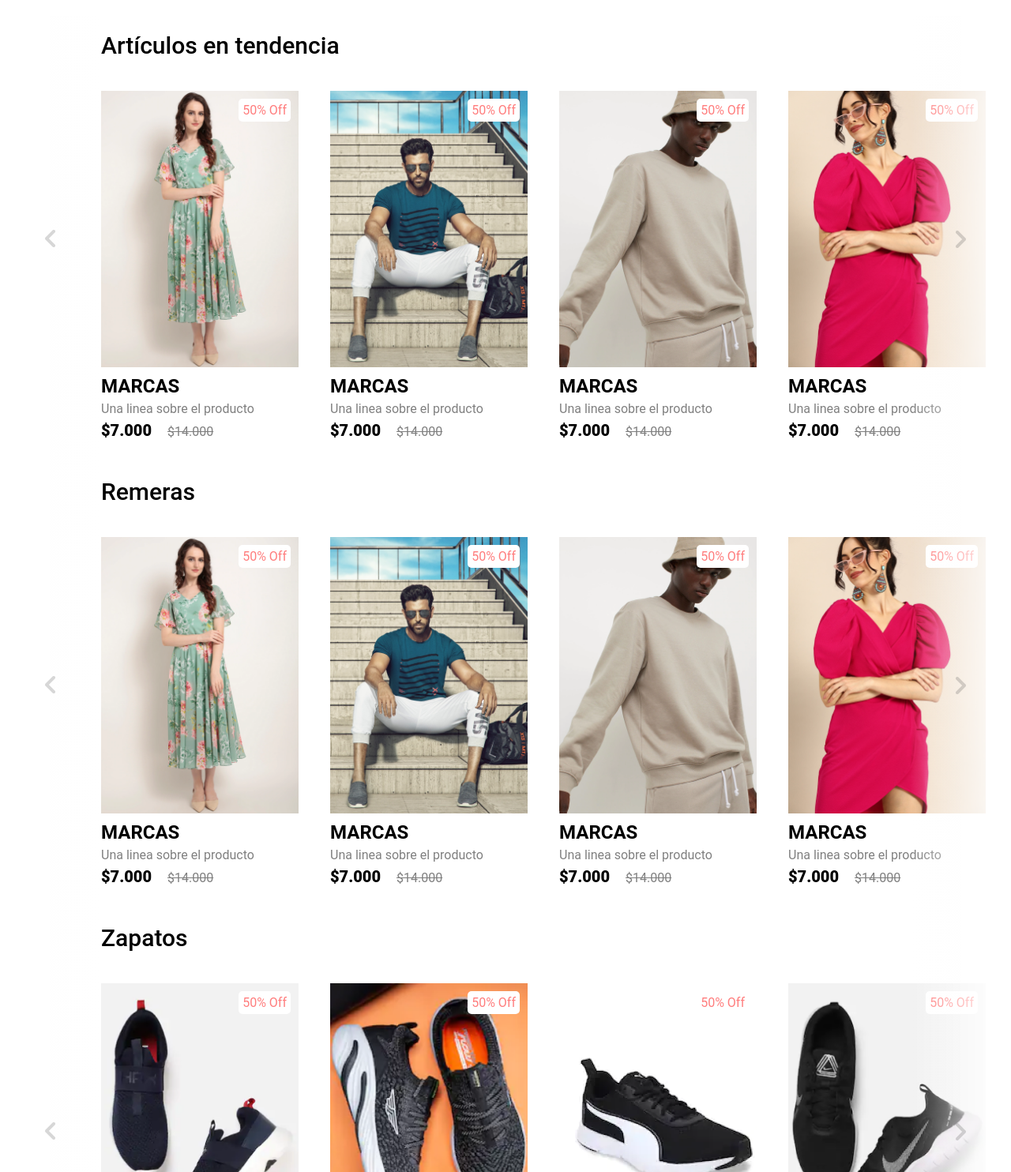
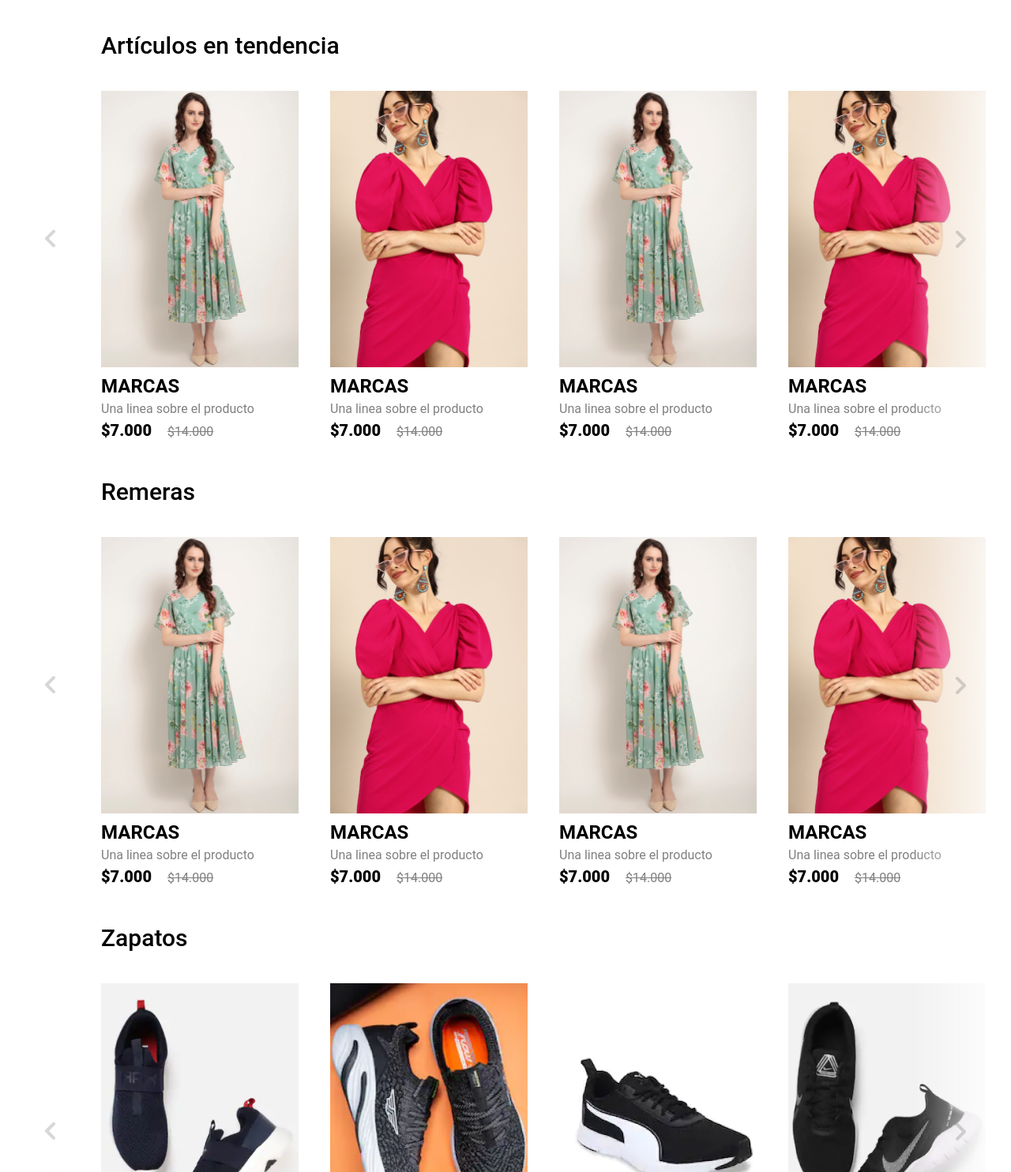
Before and after one commit to paolaEspinoza93/TPOgrupo12, a website: page women.html in a window 1280 px wide. Shown: the part 780-2264 px from the top of the page at 79% size. Drawn offline with Linux system fonts and the light colour scheme.

Commit message:
Ultima modificacion

```diff
--- a/women.html
+++ b/women.html
@@ -27,7 +27,7 @@
       <div class="product-container">
         <div class="product-card">
           <div class="product-image">
-            <span class="discount-tag">50% off</span>
+            <!-- <span class="discount-tag">50% off</span> -->
             <img src="img/card1.png" class="product-thumb" alt="" />
             <button class="card-btn">Añadir al carrito</button>
           </div>
@@ -38,35 +38,10 @@
             ><span class="precio-anterior">$14.000</span>
           </div>
         </div>
+
         <div class="product-card">
           <div class="product-image">
-            <span class="discount-tag">50% off</span>
-            <img src="img/card2.png" class="product-thumb" alt="" />
-            <button class="card-btn">Añadir al carrito</button>
-          </div>
-          <div class="product-info">
-            <h2 class="product-brand">marcas</h2>
-            <p class="producto-peque-desc">Una linea sobre el producto</p>
-            <span class="precio">$7.000</span
-            ><span class="precio-anterior">$14.000</span>
-          </div>
-        </div>
-        <div class="product-card">
-          <div class="product-image">
-            <span class="discount-tag">50% off</span>
-            <img src="img/card3.png" class="product-thumb" alt="" />
-            <button class="card-btn">Añadir al carrito</button>
-          </div>
-          <div class="product-info">
-            <h2 class="product-brand">marcas</h2>
-            <p class="producto-peque-desc">Una linea sobre el producto</p>
-            <span class="precio">$7.000</span
-            ><span class="precio-anterior">$14.000</span>
-          </div>
-        </div>
-        <div class="product-card">
-          <div class="product-image">
-            <span class="discount-tag">50% off</span>
+            <!-- <span class="discount-tag">50% off</span> -->
             <img src="img/card4.png" class="product-thumb" alt="" />
             <button class="card-btn">Añadir al carrito</button>
           </div>
@@ -79,7 +54,34 @@
         </div>
         <div class="product-card">
           <div class="product-image">
-            <span class="discount-tag">50% off</span>
+            <!-- <span class="discount-tag">50% off</span> -->
+            <img src="img/card1.png" class="product-thumb" alt="" />
+            <button class="card-btn">Añadir al carrito</button>
+          </div>
+          <div class="product-info">
+            <h2 class="product-brand">marcas</h2>
+            <p class="producto-peque-desc">Una linea sobre el producto</p>
+            <span class="precio">$7.000</span
+            ><span class="precio-anterior">$14.000</span>
+          </div>
+        </div>
+
+        <div class="product-card">
+          <div class="product-image">
+            <!-- <span class="discount-tag">50% off</span> -->
+            <img src="img/card4.png" class="product-thumb" alt="" />
+            <button class="card-btn">Añadir al carrito</button>
+          </div>
+          <div class="product-info">
+            <h2 class="product-brand">marcas</h2>
+            <p class="producto-peque-desc">Una linea sobre el producto</p>
+            <span class="precio">$7.000</span
+            ><span class="precio-anterior">$14.000</span>
+          </div>
+        </div>
+        <div class="product-card">
+          <div class="product-image">
+            <!-- <span class="discount-tag">50% off</span> -->
             <img src="img/card5.png" class="product-thumb" alt="" />
             <button class="card-btn">Añadir al carrito</button>
           </div>
@@ -92,7 +94,7 @@
         </div>
         <div class="product-card">
           <div class="product-image">
-            <span class="discount-tag">50% off</span>
+            <!-- <span class="discount-tag">50% off</span> -->
             <img src="img/card6.png" class="product-thumb" alt="" />
             <button class="card-btn">Añadir al carrito</button>
           </div>
@@ -105,7 +107,7 @@
         </div>
         <div class="product-card">
           <div class="product-image">
-            <span class="discount-tag">50% off</span>
+            <!-- <span class="discount-tag">50% off</span> -->
             <img src="img/card7.png" class="product-thumb" alt="" />
             <button class="card-btn">Añadir al carrito</button>
           </div>
@@ -118,7 +120,7 @@
         </div>
         <div class="product-card">
           <div class="product-image">
-            <span class="discount-tag">50% off</span>
+            <!-- <span class="discount-tag">50% off</span> -->
             <img src="img/card8.png" class="product-thumb" alt="" />
             <button class="card-btn">Añadir al carrito</button>
           </div>
@@ -162,7 +164,7 @@
       <div class="product-container">
         <div class="product-card">
           <div class="product-image">
-            <span class="discount-tag">50% off</span>
+            <!-- <span class="discount-tag">50% off</span> -->
             <img src="img/card1.png" class="product-thumb" alt="" />
             <button class="card-btn">Añadir al carrito</button>
           </div>
@@ -175,33 +177,7 @@
         </div>
         <div class="product-card">
           <div class="product-image">
-            <span class="discount-tag">50% off</span>
-            <img src="img/card2.png" class="product-thumb" alt="" />
-            <button class="card-btn">Añadir al carrito</button>
-          </div>
-          <div class="product-info">
-            <h2 class="product-brand">marcas</h2>
-            <p class="producto-peque-desc">Una linea sobre el producto</p>
-            <span class="precio">$7.000</span
-            ><span class="precio-anterior">$14.000</span>
-          </div>
-        </div>
-        <div class="product-card">
-          <div class="product-image">
-            <span class="discount-tag">50% off</span>
-            <img src="img/card3.png" class="product-thumb" alt="" />
-            <button class="card-btn">Añadir al carrito</button>
-          </div>
-          <div class="product-info">
-            <h2 class="product-brand">marcas</h2>
-            <p class="producto-peque-desc">Una linea sobre el producto</p>
-            <span class="precio">$7.000</span
-            ><span class="precio-anterior">$14.000</span>
-          </div>
-        </div>
-        <div class="product-card">
-          <div class="product-image">
-            <span class="discount-tag">50% off</span>
+            <!-- <span class="discount-tag">50% off</span> -->
             <img src="img/card4.png" class="product-thumb" alt="" />
             <button class="card-btn">Añadir al carrito</button>
           </div>
@@ -214,7 +190,33 @@
         </div>
         <div class="product-card">
           <div class="product-image">
-            <span class="discount-tag">50% off</span>
+            <!-- <span class="discount-tag">50% off</span> -->
+            <img src="img/card1.png" class="product-thumb" alt="" />
+            <button class="card-btn">Añadir al carrito</button>
+          </div>
+          <div class="product-info">
+            <h2 class="product-brand">marcas</h2>
+            <p class="producto-peque-desc">Una linea sobre el producto</p>
+            <span class="precio">$7.000</span
+            ><span class="precio-anterior">$14.000</span>
+          </div>
+        </div>
+        <div class="product-card">
+          <div class="product-image">
+            <!-- <span class="discount-tag">50% off</span> -->
+            <img src="img/card4.png" class="product-thumb" alt="" />
+            <button class="card-btn">Añadir al carrito</button>
+          </div>
+          <div class="product-info">
+            <h2 class="product-brand">marcas</h2>
+            <p class="producto-peque-desc">Una linea sobre el producto</p>
+            <span class="precio">$7.000</span
+            ><span class="precio-anterior">$14.000</span>
+          </div>
+        </div>
+        <div class="product-card">
+          <div class="product-image">
+            <!-- <span class="discount-tag">50% off</span> -->
             <img src="img/card5.png" class="product-thumb" alt="" />
             <button class="card-btn">Añadir al carrito</button>
           </div>
@@ -227,7 +229,7 @@
         </div>
         <div class="product-card">
           <div class="product-image">
-            <span class="discount-tag">50% off</span>
+            <!-- <span class="discount-tag">50% off</span> -->
             <img src="img/card6.png" class="product-thumb" alt="" />
             <button class="card-btn">Añadir al carrito</button>
           </div>
@@ -240,7 +242,7 @@
         </div>
         <div class="product-card">
           <div class="product-image">
-            <span class="discount-tag">50% off</span>
+            <!-- <span class="discount-tag">50% off</span> -->
             <img src="img/card7.png" class="product-thumb" alt="" />
             <button class="card-btn">Añadir al carrito</button>
           </div>
@@ -253,7 +255,7 @@
         </div>
         <div class="product-card">
           <div class="product-image">
-            <span class="discount-tag">50% off</span>
+            <!-- <span class="discount-tag">50% off</span> -->
             <img src="img/card8.png" class="product-thumb" alt="" />
             <button class="card-btn">Añadir al carrito</button>
           </div>
@@ -275,7 +277,7 @@
       <div class="product-container">
         <div class="product-card">
           <div class="product-image">
-            <span class="discount-tag">50% off</span>
+            <!-- <span class="discount-tag">50% off</span> -->
             <img src="img/card10.png" class="product-thumb" alt="" />
             <button class="card-btn">Añadir al carrito</button>
           </div>
@@ -288,7 +290,7 @@
         </div>
         <div class="product-card">
           <div class="product-image">
-            <span class="discount-tag">50% off</span>
+            <!-- <span class="discount-tag">50% off</span> -->
             <img src="img/card11.png" class="product-thumb" alt="" />
             <button class="card-btn">Añadir al carrito</button>
           </div>
@@ -301,7 +303,7 @@
         </div>
         <div class="product-card">
           <div class="product-image">
-            <span class="discount-tag">50% off</span>
+            <!-- <span class="discount-tag">50% off</span> -->
             <img src="img/card12.png" class="product-thumb" alt="" />
             <button class="card-btn">Añadir al carrito</button>
           </div>
@@ -314,7 +316,7 @@
         </div>
         <div class="product-card">
           <div class="product-image">
-            <span class="discount-tag">50% off</span>
+            <!-- <span class="discount-tag">50% off</span> -->
             <img src="img/card9.png" class="product-thumb" alt="" />
             <button class="card-btn">Añadir al carrito</button>
           </div>
@@ -327,7 +329,7 @@
         </div>
         <div class="product-card">
           <div class="product-image">
-            <span class="discount-tag">50% off</span>
+            <!-- <span class="discount-tag">50% off</span> -->
             <img src="img/card5.png" class="product-thumb" alt="" />
             <button class="card-btn">Añadir al carrito</button>
           </div>
@@ -340,7 +342,7 @@
         </div>
         <div class="product-card">
           <div class="product-image">
-            <span class="discount-tag">50% off</span>
+            <!-- <span class="discount-tag">50% off</span> -->
             <img src="img/card6.png" class="product-thumb" alt="" />
             <button class="card-btn">Añadir al carrito</button>
           </div>
@@ -353,7 +355,7 @@
         </div>
         <div class="product-card">
           <div class="product-image">
-            <span class="discount-tag">50% off</span>
+            <!-- <span class="discount-tag">50% off</span> -->
             <img src="img/card7.png" class="product-thumb" alt="" />
             <button class="card-btn">Añadir al carrito</button>
           </div>
@@ -366,7 +368,7 @@
         </div>
         <div class="product-card">
           <div class="product-image">
-            <span class="discount-tag">50% off</span>
+            <!-- <span class="discount-tag">50% off</span> -->
             <img src="img/card8.png" class="product-thumb" alt="" />
             <button class="card-btn">Añadir al carrito</button>
           </div>
```
Also changed, not shown: men.html (+28 -28 lines).
